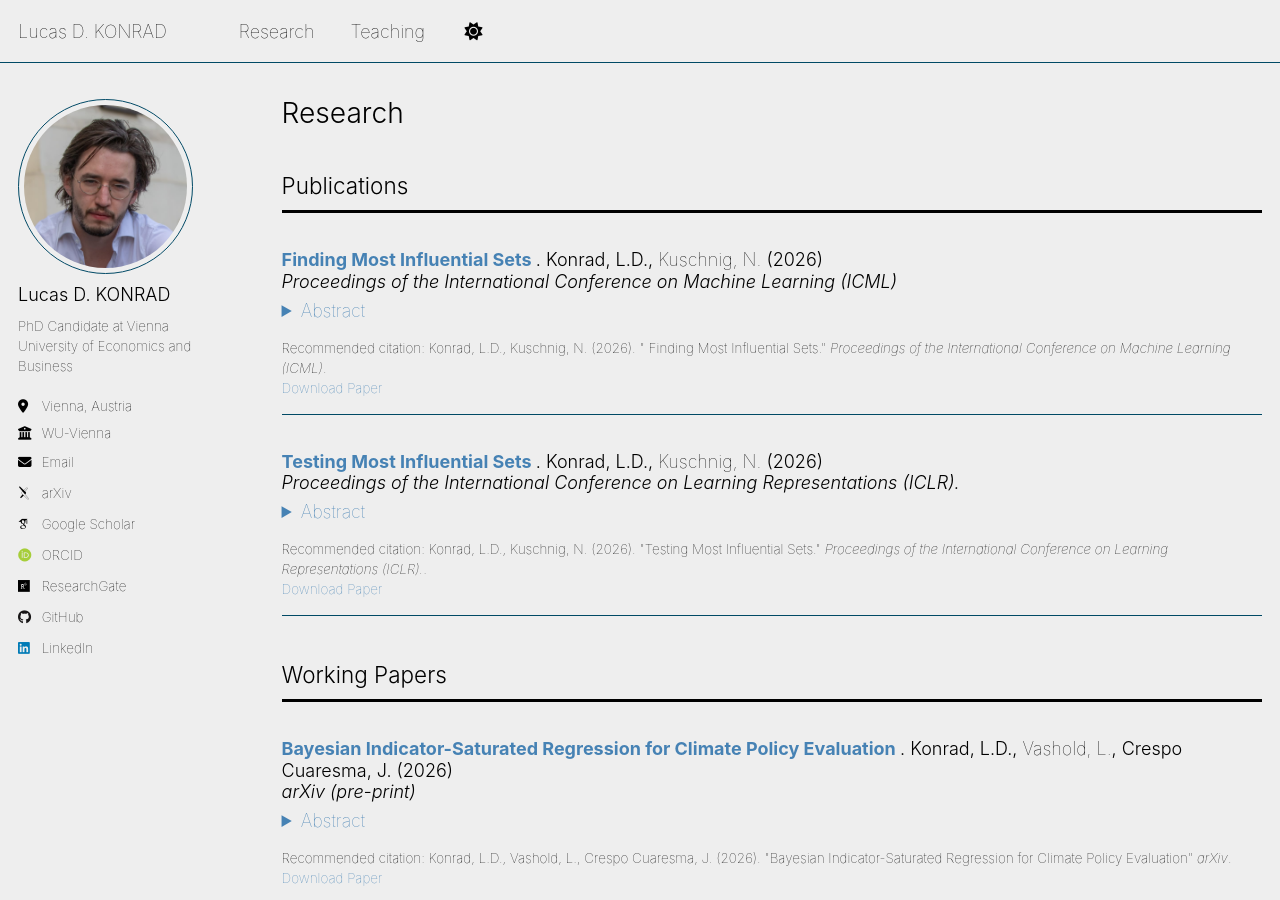
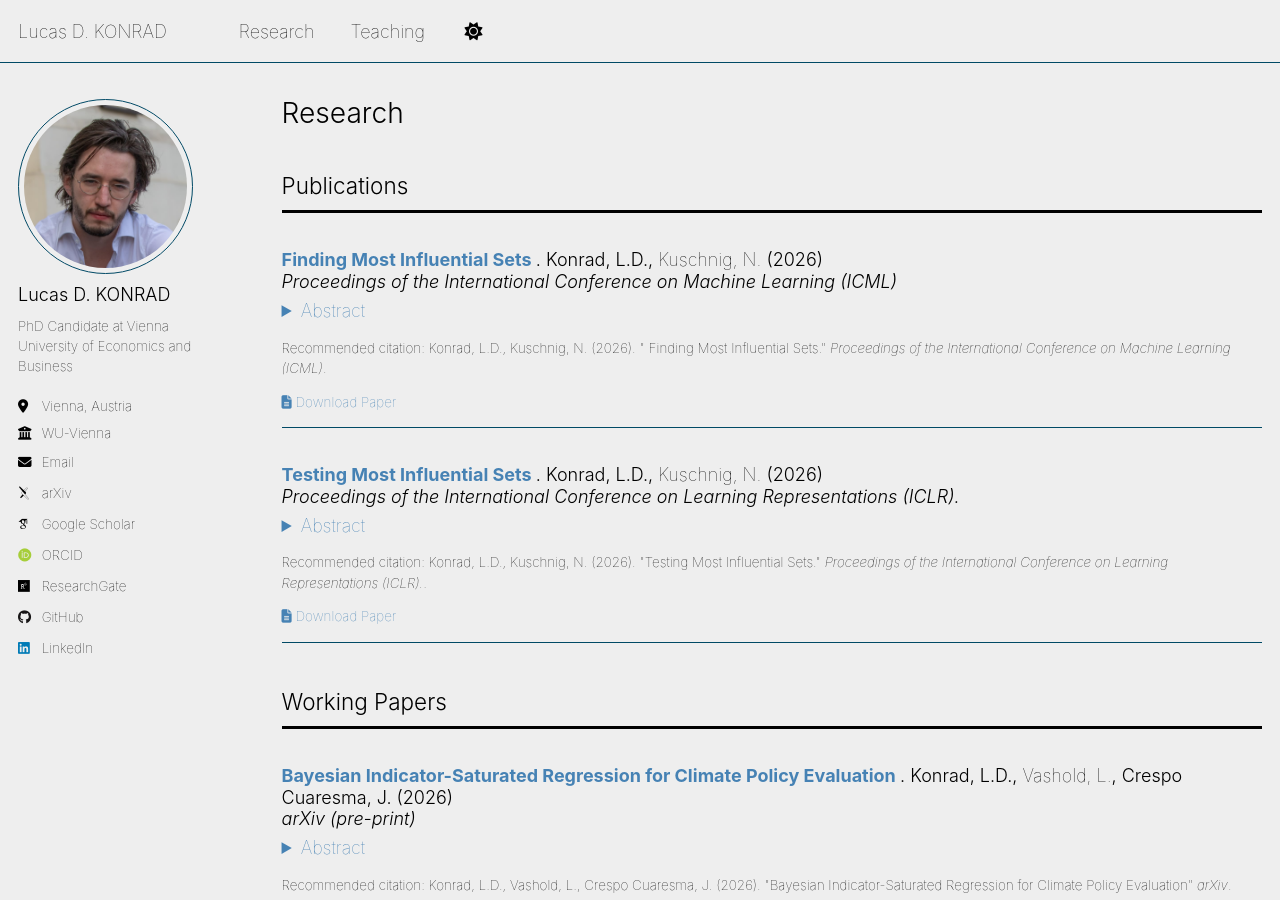
Before and after one commit to konradld/konradld.github.io, a Jekyll site: the page built from _pages/publications.html, in a window 1280 px wide and 900 px high. Built offline with Jekyll 4.4.1, drawn with Linux system fonts in a browser that asks for light colours; some web fonts are replaced; a script that is not in the unit is left out.

Commit message:
include github repo link in research page

```diff
--- a/_includes/archive-single.html
+++ b/_includes/archive-single.html
@@ -80,33 +80,46 @@
     {% assign paper_link_text = "Download Paper" %}
     {% if post.category == 'software' %}{% assign paper_link_text = "Check out GitHub" %}{% endif %}
 
-    <div class="archive__item-citation">
-    {% if post.citation and post.paperurl and post.slidesurl and post.bibtexurl %}
-      <p>Recommended citation: {{ post.citation }}<br /><a href="{{ post.paperurl }}">{{ paper_link_text }}</a> | <a href="{{ post.slidesurl }}">Download Slides</a> | <a href="{{ post.bibtexurl }}">Download Bibtex</a></p>
-    {% elsif post.citation and post.paperurl and post.slidesurl %}
-      <p>Recommended citation: {{ post.citation }}<br /><a href="{{ post.paperurl }}">{{ paper_link_text }}</a> | <a href="{{ post.slidesurl }}">Download Slides</a></p>
-    {% elsif post.citation and post.paperurl and post.bibtexurl %}
-      <p>Recommended citation: {{ post.citation }}<br /><a href="{{ post.paperurl }}">{{ paper_link_text }}</a> | <a href="{{ post.bibtexurl }}">Download Bibtex</a></p>
-    {% elsif post.citation and post.paperurl %}
-      <p>Recommended citation: {{ post.citation }}<br /><a href="{{ post.paperurl }}">{{ paper_link_text }}</a></p>
-    {% elsif post.citation and post.slidesurl and post.bibtexurl %}
-      <p>Recommended citation: {{ post.citation }}<br /><a href="{{ post.slidesurl }}">Download Slides</a> | <a href="{{ post.bibtexurl}}">Download Bibtex</a></p>
-    {% elsif post.citation and post.slidesurl %}
-      <p>Recommended citation: {{ post.citation }}<br /><a href="{{ post.slidesurl }}">Download Slides</a></p>
-    {% elsif post.citation and post.bibtexurl %}
-      <p>Recommended citation: {{ post.citation }}<br /><a href="{{ post.bibtexurl }}">Download Bibtex</a></p>
-    {% elsif post.citation %}
+        <div class="archive__item-citation">
+    {% if post.citation %}
       <p>Recommended citation: {{ post.citation }}</p>
-    {% elsif post.paperurl and post.bibtexurl %}
-      <p><a href=" {{ post.paperurl }} ">{{ paper_link_text }}</a> | <a href="{{ post.bibtexurl }}">Download Bibtex</a></p>
-    {% elsif post.paperurl %}
-      <p><a href=" {{ post.paperurl }} ">{{ paper_link_text }}</a></p>
-    {% elsif post.slidesurl and post.bibtexurl %}
-      <p><a href="{{ post.slidesurl }}">Download Slides</a> | <a href="{{ post.bibtexurl }}">Download Bibtex</a></p>
-    {% elsif post.slidesurl %}
-      <p><a href="{{ post.slidesurl }}">Download Slides</a></p>
-    {% elsif post.bibtexurl %}
-      <p><a href="{{ post.bibtexurl }}">Download Bibtex</a></p>
+    {% endif %}
+
+    {% assign has_links = false %}
+    {% if post.paperurl or post.slidesurl or post.bibtexurl or post.repo_url %}
+      {% assign has_links = true %}
+    {% endif %}
+
+    {% if has_links %}
+      <p>
+      {% assign pipe = false %}
+
+      {% if post.paperurl %}
+        {% if post.category == 'software' %}
+          <a href="{{ post.paperurl }}"><i class="fab fa-github" aria-hidden="true"></i> Check out GitHub</a>
+        {% else %}
+          <a href="{{ post.paperurl }}"><i class="fa fa-file-alt" aria-hidden="true"></i> Download Paper</a>
+        {% endif %}
+        {% assign pipe = true %}
+      {% endif %}
+
+      {% if post.repo_url %}
+        {% if pipe %} | {% endif %}
+        <a href="{{ post.repo_url }}" style="color: #f05133;"><i class="fab fa-github" aria-hidden="true"></i> GitHub Repository</a>
+        {% assign pipe = true %}
+      {% endif %}
+
+      {% if post.slidesurl %}
+        {% if pipe %} | {% endif %}
+        <a href="{{ post.slidesurl }}">Download Slides</a>
+        {% assign pipe = true %}
+      {% endif %}
+
+      {% if post.bibtexurl %}
+        {% if pipe %} | {% endif %}
+        <a href="{{ post.bibtexurl }}">Download Bibtex</a>
+      {% endif %}
+      </p>
     {% endif %}
     </div>
 
```
